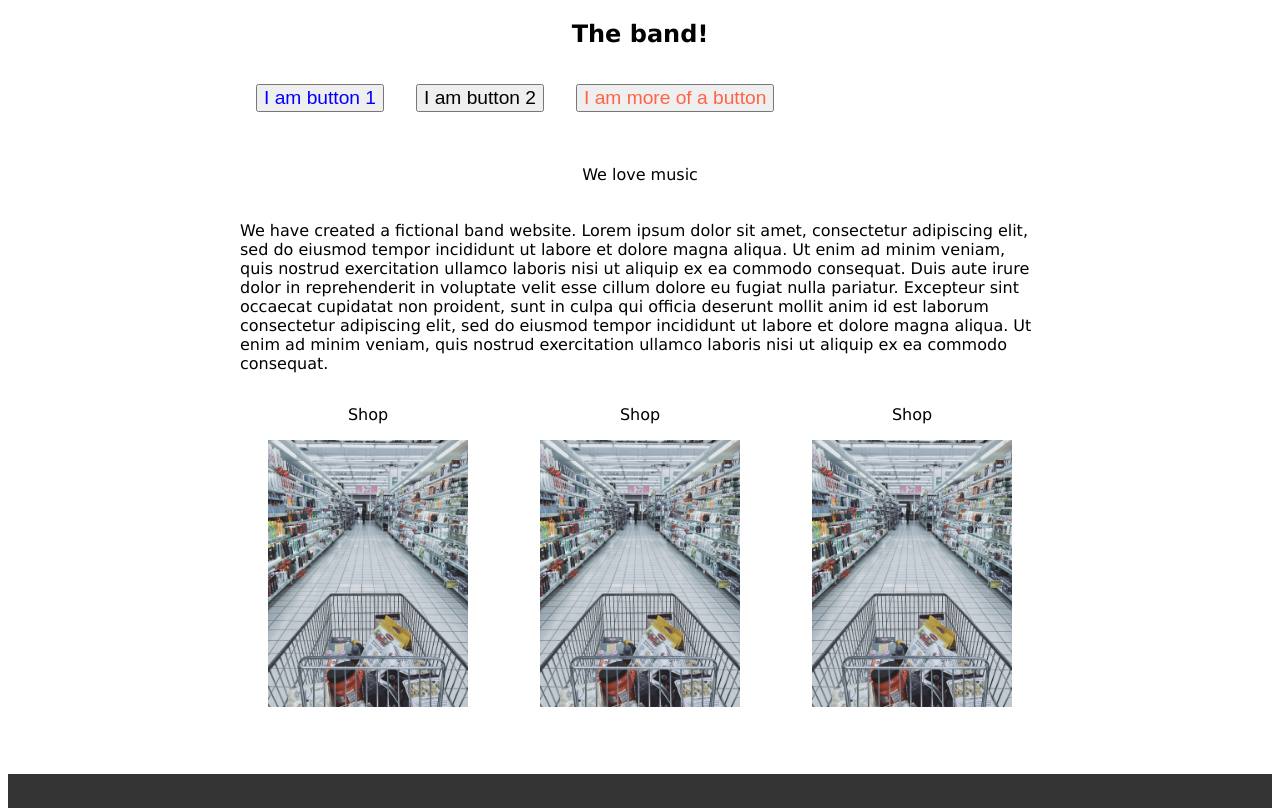
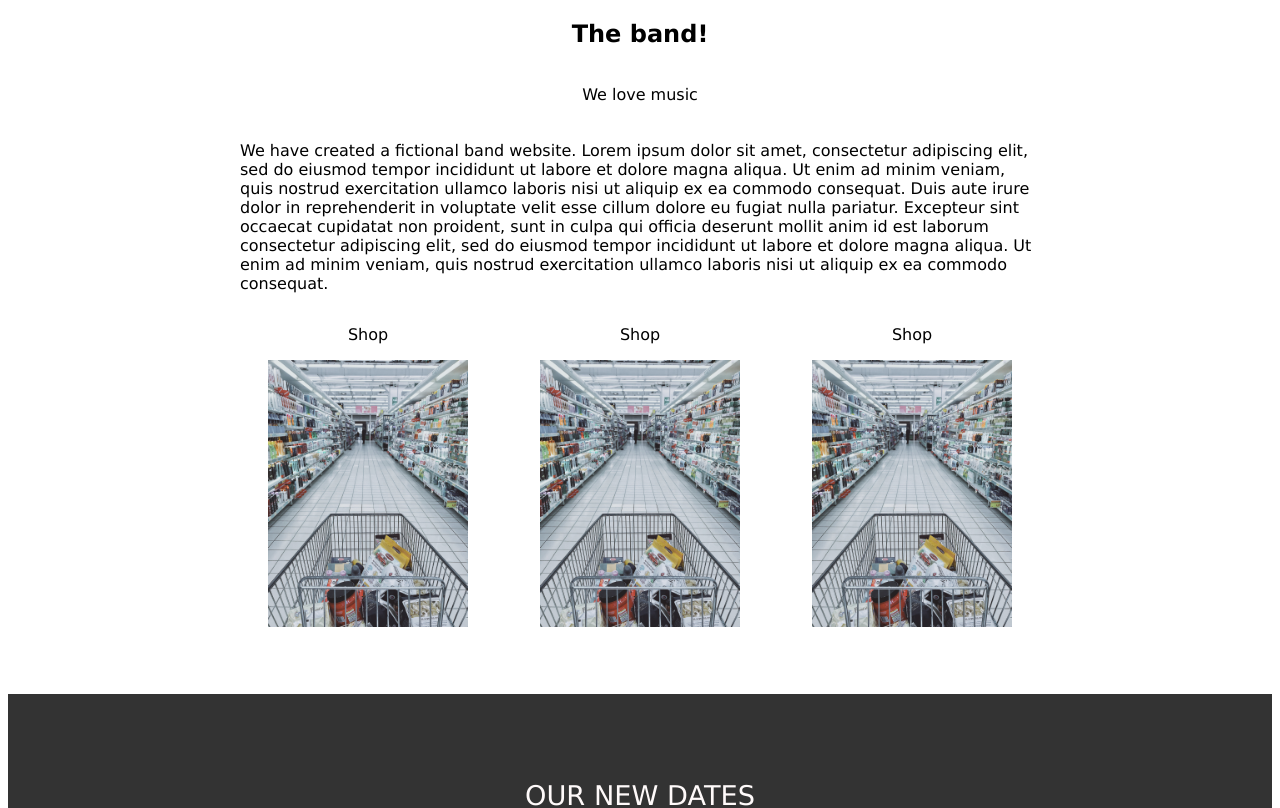
Before and after one commit to MariusCodeAcademy/first-CRA-type1, a React (Create React App) app: page / in a window 1280 px wide. Shown: the top 808 px of the page. Built offline with nearby package versions, Linux system fonts and the light colour scheme.

Commit message:
topSectin header

```diff
--- a/src/App.jsx
+++ b/src/App.jsx
@@ -3,6 +3,7 @@ import MyButton from './components/MyButton';
 import BottomCardContainer from './components/BottomCardContainer';
 import BottomSectionHeader from './components/BottomSectionHeader';
 import Tags from './components/Tags';
+import TopSectionHeader from './components/TopSection/TopSectionHeader';
 
 const topSecionData = {
   title: 'The band!',
@@ -16,14 +17,12 @@ function App() {
   return (
     <div className='App'>
       <section className='top container'>
-        <h1 className='title title--main'>{topSecionData.title}</h1>
+        <TopSectionHeader
+          title={topSecionData.title}
+          subTitle={topSecionData.subTitle}
+          body={topSecionData.para}
+        />
 
-        <MyButton text='I am button 1' color='blue' />
-        <MyButton text='I am button 2' />
-        <MyButton text='I am more of a button' color='tomato' />
-
-        <h6 className='title title--sub'>{topSecionData.subTitle}</h6>
-        <p className='text--main'>{topSecionData.para}</p>
         <div className='people-container d-flex justify-around'>
           <article className='people-card'>
             <p>{topSecionData.cardName}</p>
--- /dev/null
+++ b/src/components/TopSection/TopSectionHeader.jsx
@@ -0,0 +1,11 @@
+function TopSectionHeader(props) {
+  return (
+    <div>
+      <h1 className='title title--main'>{props.title}</h1>
+      <h6 className='title title--sub'>{props.subTitle}</h6>
+      <p className='text--main'>{props.body}</p>
+    </div>
+  );
+}
+
+export default TopSectionHeader;
```
